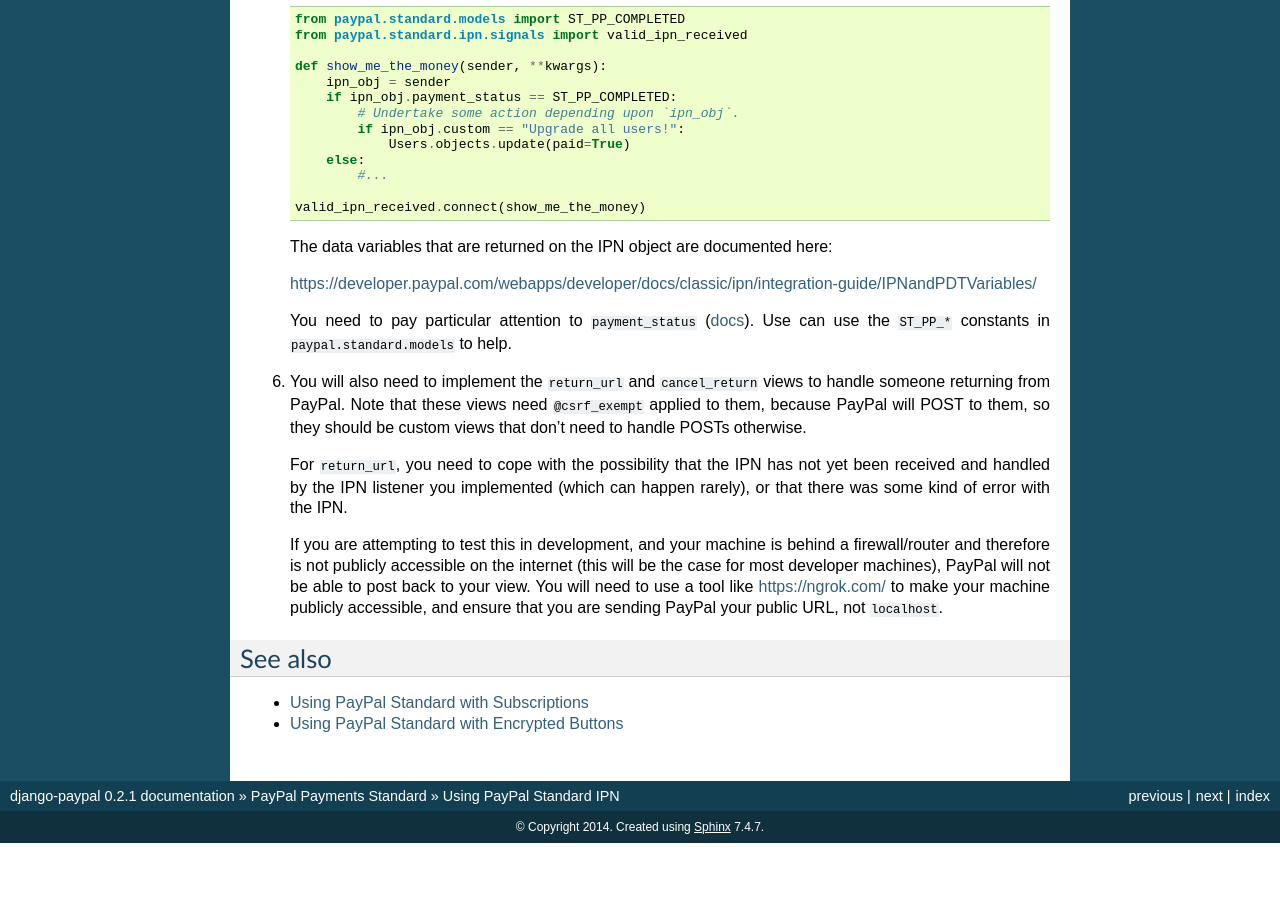
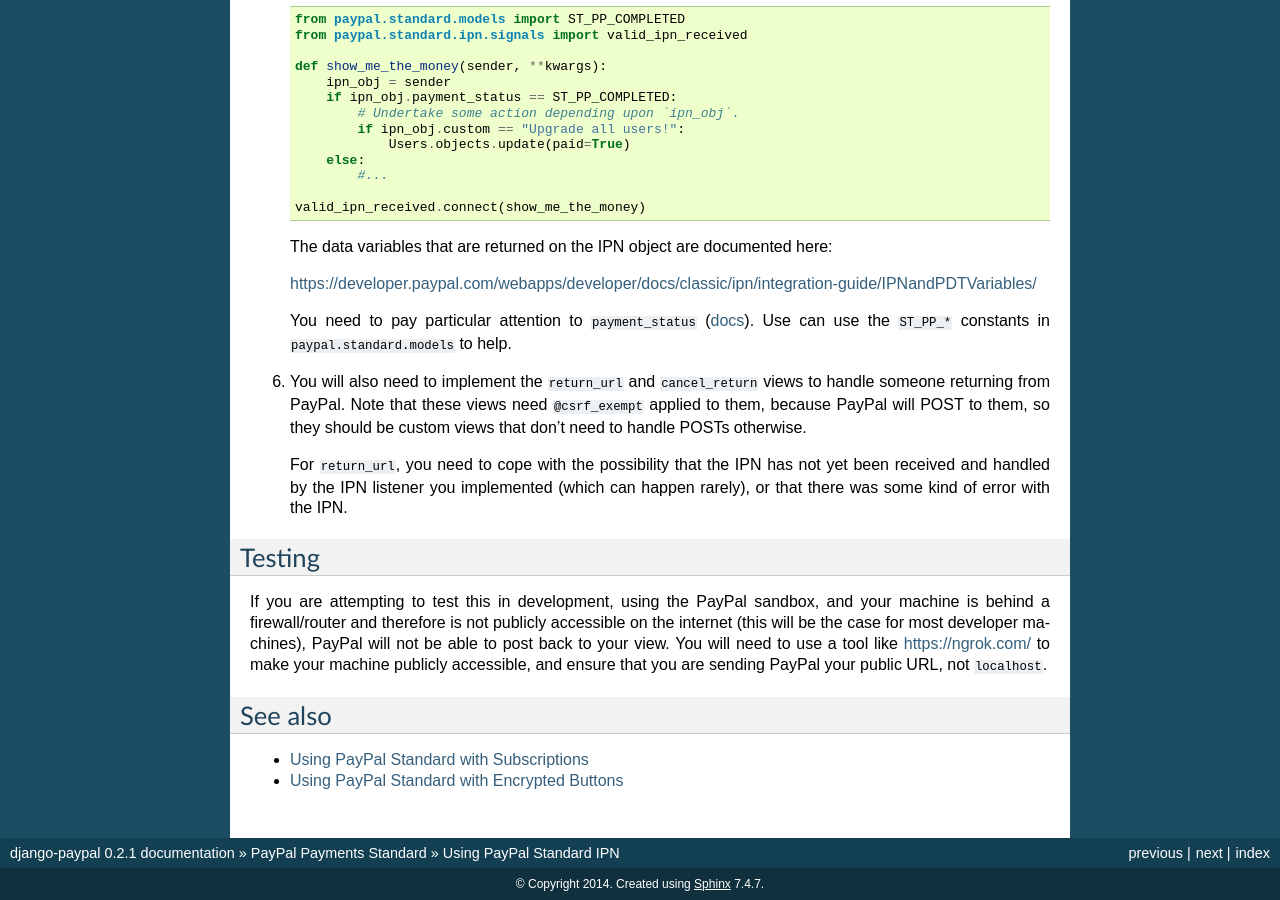
Before and after one commit to spookylukey/django-paypal, a Sphinx documentation site: the page built from docs/standard/ipn.rst, in a window 1280 px wide and 900 px high, scrolled down 1642 px. Built offline with Sphinx 7.4.7, drawn with Linux system fonts in a browser that asks for light colours; before the commit the page ends 2485 px from its top, so only the background shows below that.

Commit message:
Docs fixes

```diff
--- a/docs/standard/ipn.rst
+++ b/docs/standard/ipn.rst
@@ -143,12 +143,16 @@ Using PayPal Standard IPN
    yet been received and handled by the IPN listener you implemented (which can
    happen rarely), or that there was some kind of error with the IPN.
 
-   If you are attempting to test this in development, and your machine is behind
-   a firewall/router and therefore is not publicly accessible on the internet
-   (this will be the case for most developer machines), PayPal will not be able
-   to post back to your view. You will need to use a tool like
-   https://ngrok.com/ to make your machine publicly accessible, and ensure
-   that you are sending PayPal your public URL, not ``localhost``.
+
+Testing
+-------
+
+If you are attempting to test this in development, using the PayPal sandbox, and
+your machine is behind a firewall/router and therefore is not publicly
+accessible on the internet (this will be the case for most developer machines),
+PayPal will not be able to post back to your view. You will need to use a tool
+like https://ngrok.com/ to make your machine publicly accessible, and ensure
+that you are sending PayPal your public URL, not ``localhost``.
 
 See also
 --------
```
